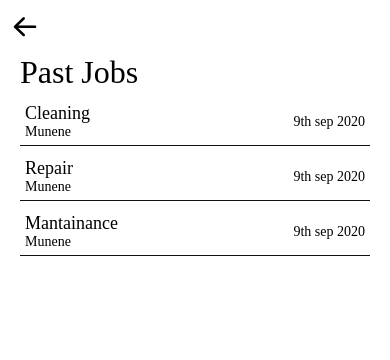
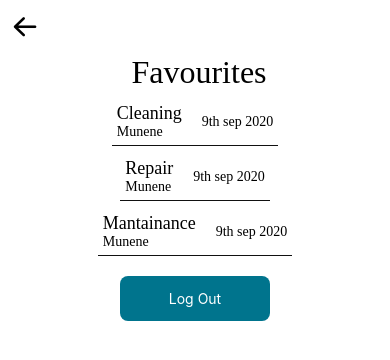
Before and after one commit to morachake/chap-chap, a React Native app: screen / in a window 390 px wide. Shown: the top 360 px of the page. Built offline with nearby package versions, Linux system fonts and the light colour scheme.

Commit message:
creating a favourites screen

```diff
--- a/App.js
+++ b/App.js
@@ -2,11 +2,12 @@ import React from 'react';
 import CleanerScreen from './src/screens/CleanerScreen';
 import ProfileScreen from './src/screens/ProfileScreen';
 import PastJobsScreen from './src/screens/PastJobsScreen';
+import FavScreen from './src/screens/FavScreen';
 
 export default function App() {
   return (
     <>
-      <PastJobsScreen/>
+      <FavScreen/>
     </>
   );
 }
--- /dev/null
+++ b/src/screens/FavScreen.js
@@ -0,0 +1,44 @@
+import React from 'react';
+import { View, Text, StyleSheet, TouchableOpacity } from 'react-native';
+import Header from '../components/Header';
+import JobCard from '../components/JobCard';
+import {COLORS} from '../constants/index';
+
+export default function FavScreen() {
+    return (
+        <View>
+            <Header iconLeft="arrowleft" />
+            <View style={{ marginHorizontal: 20, alignItems: 'center' }}>
+                <Text style={styles.header}> Favourites</Text>
+                <JobCard cleaner="Munene" job="Cleaning" date="9th sep 2020" />
+                <JobCard cleaner="Munene" job="Repair" date="9th sep 2020" />
+                <JobCard cleaner="Munene" job="Mantainance" date="9th sep 2020" />
+
+
+                <TouchableOpacity style={styles.btn}>
+                    <Text style={{color: '#FFFF', fontSize: 14 }}>Log Out</Text>
+                </TouchableOpacity>
+
+            </View>
+
+        </View>
+    );
+}
+
+
+const styles = StyleSheet.create({
+    header: {
+        fontSize: 32,
+        color: '#000000',
+        fontFamily: 'Inter-Medium'
+    },
+    btn: {
+        backgroundColor: COLORS.primary,
+        borderRadius: 8,
+        height: 45,
+        width: 150,
+        marginTop: 20,
+        alignItems: 'center',
+        justifyContent: 'center'
+    }
+})
```
